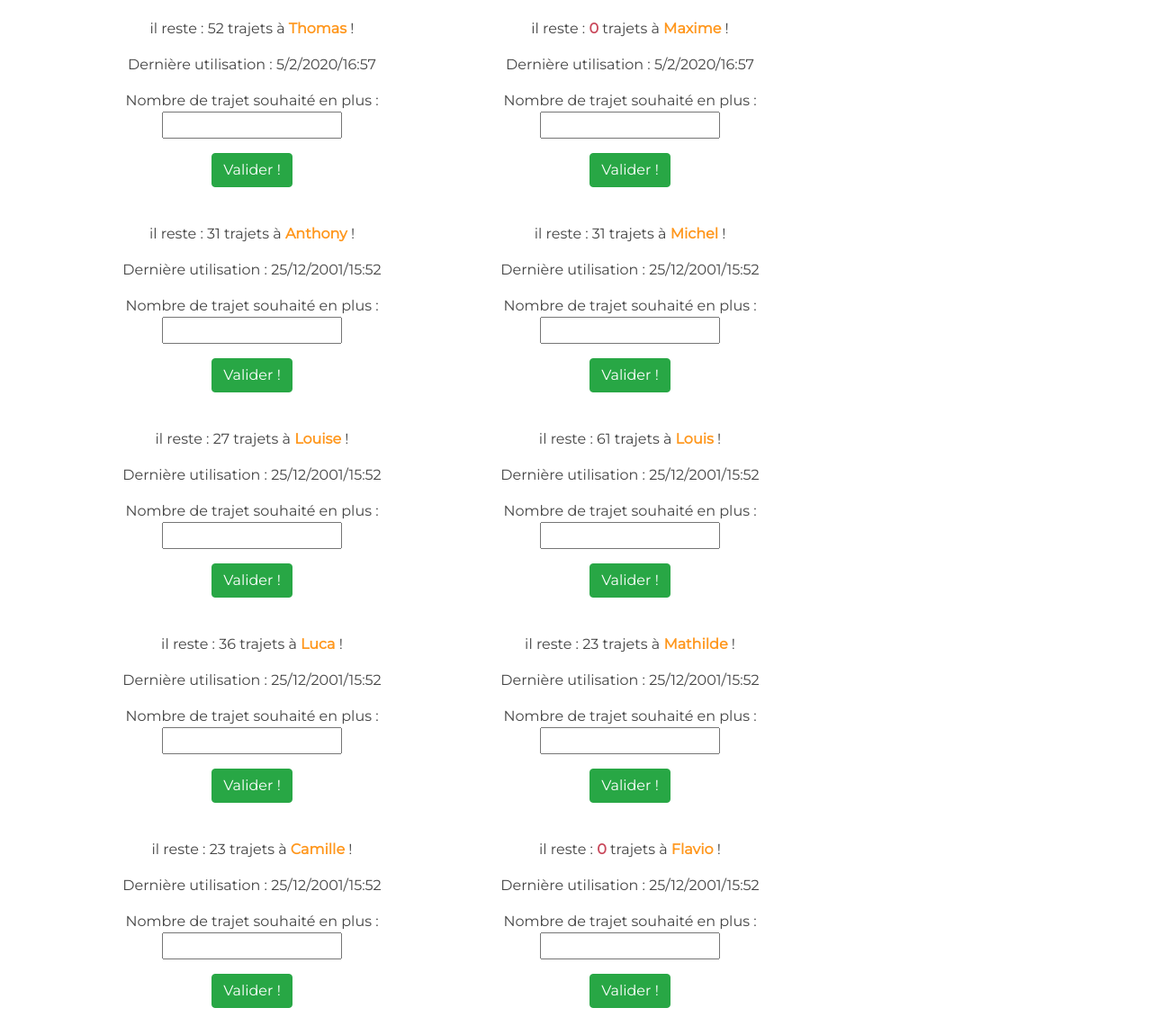
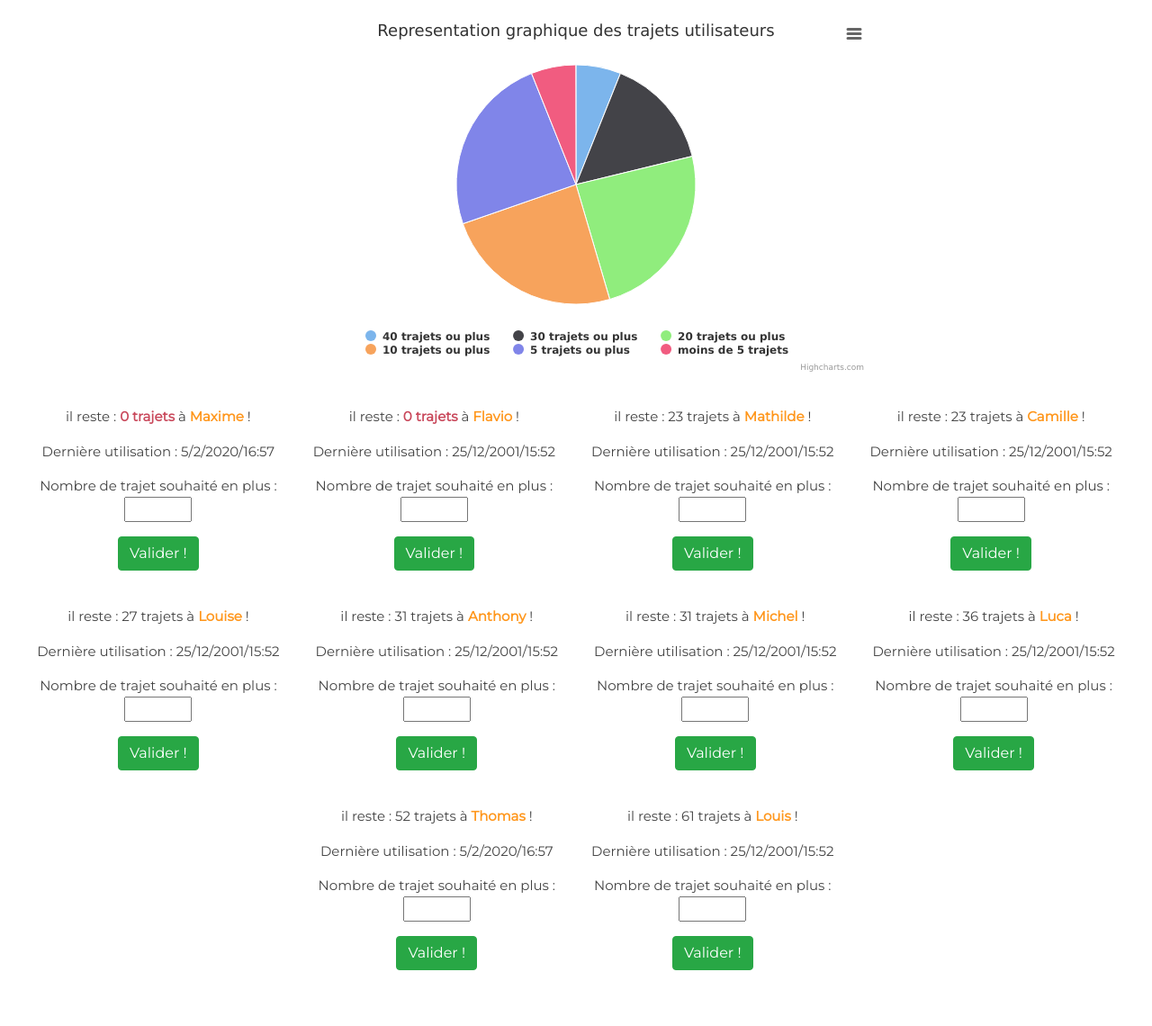
Before and after one commit to RAIDORM/MATCHA, a Flask app: page /admin in a window 1280 px wide. Shown: the whole page at 90% size. After the commit the page ends 1078 px from the top, so only its background shows below. Run offline with Flask 2, Linux system fonts and the light colour scheme; data comes from the database, SQL or seed files in the repository; both versions use the stored data as it was after the commit; some libraries are stand-ins or nearby versions.

Commit message:
Added graph and stylisation

```diff
--- a/matcha.py
+++ b/matcha.py
@@ -32,7 +32,8 @@ def bdd(uid):
     conn = sqlite3.connect('matcha.db')
     c = conn.cursor()
     now = datetime.datetime.now()
-    date = str(now.day) + '/' + str(now.month) + '/' + str(now.year) + ' ' + str(now.hour) + ':' +  str(now.minute)
+    date = str(now.day) + '/' + str(now.month) + '/' + str(now.year) + '/' + str(now.hour) + ':' + str(now.minute)
+    c.execute("INSERT INTO passages (date) values (?)", (date,))
     c.execute("SELECT * FROM users WHERE uid = ?", (uid,))
     result = c.fetchall()
     tickets = result[0][2] - 1
@@ -51,6 +52,7 @@ def bdd(uid):
         conn.commit()
     else:
         serial_writer('dv'.encode('ascii'))
-    conn.close()
+        conn.close()
+
 
 serial_listener()
--- a/server.py
+++ b/server.py
@@ -34,10 +34,28 @@ def payment():
 def admin():
     conn = sqlite3.connect('matcha.db')
     c = conn.cursor()
-    c.execute('SELECT name, tickets, bip_card_time, uid FROM users')
-    users = c.fetchall()
+    c.execute('SELECT name, tickets, bip_card_time, uid FROM users ORDER BY tickets ASC')
+    data = c.fetchall()
+    c.execute('SELECT date FROM passages')
+    passages = c.fetchall()
+    a, b, c, d, e, f= (0,)*6
+    for user in data:
+        tickets = user[1]
+        if tickets >= 40:
+            a += 1
+        if tickets >= 30:
+            b += 1
+        if tickets >= 20:
+            c += 1
+        if tickets >= 10:
+            d += 1
+        if tickets >= 5:
+            e += 1
+        if tickets < 5:
+            f += 1
+    graph = [a, b, c, d, e, f]
     conn.close()
-    return render_template("admin.html", users=users)
+    return render_template("admin.html", data=data, graph=graph)
 
 
 @app.route('/result', methods=['POST'])
--- a/static/index.css
+++ b/static/index.css
@@ -1,9 +1,7 @@
-.container{
-	font-family: 'Montserrat', sans-serif;
-}
-
-.row{
-    text-align: center;
+.success_container{
+    display: flex;
+    justify-content: center;
+    margin: 50px;
 }
 
 .name{
@@ -11,10 +9,31 @@
 	font-weight: bold;
 }
 
+.text{
+    text-align: center;
+}
+
+.orange{
+    color: #ffab40ff;
+    font-weight: bold;
+}
+
 .item{
 	text-align: center;
 	color: #444444;
 	margin: 20px;
+}
+
+.item-container{
+    font-family: 'Montserrat', sans-serif;
+    font-size: 15px;
+    display: flex;
+    flex-wrap: wrap;
+    justify-content: center;
+}
+
+#tickets_input{
+    width: 75px;
 }
 
 .urgent{
@@ -29,12 +48,47 @@
     margin: 150px;
 }
 
-.success{
-	text-align: center;
-	margin: 50px;
+
+.highcharts-figure, .highcharts-data-table table {
+    min-width: 320px;
+    max-width: 500px;
+    margin: 1em auto;
 }
 
-#logo{
-	width: 150px;
-	margin: 20px;
+#container {
+    height: 400px;
 }
+
+.highcharts-figure, .highcharts-data-table table {
+    min-width: 320px;
+    max-width: 660px;
+    margin: 1em auto;
+}
+
+.highcharts-data-table table {
+	font-family: Verdana, sans-serif;
+	border-collapse: collapse;
+	border: 1px solid #EBEBEB;
+	margin: 10px auto;
+	text-align: center;
+	width: 100%;
+	max-width: 500px;
+}
+.highcharts-data-table caption {
+    padding: 1em 0;
+    font-size: 1.2em;
+    color: #555;
+}
+.highcharts-data-table th {
+	font-weight: 600;
+    padding: 0.5em;
+}
+.highcharts-data-table td, .highcharts-data-table th, .highcharts-data-table caption {
+    padding: 0.5em;
+}
+.highcharts-data-table thead tr, .highcharts-data-table tr:nth-child(even) {
+    background: #f8f8f8;
+}
+.highcharts-data-table tr:hover {
+    background: #f1f7ff;
+}
--- a/templates/admin.html
+++ b/templates/admin.html
@@ -9,34 +9,91 @@
     <link rel="stylesheet" href="https://stackpath.bootstrapcdn.com/bootstrap/4.4.1/css/bootstrap.min.css" integrity="sha384-Vkoo8x4CGsO3+Hhxv8T/Q5PaXtkKtu6ug5TOeNV6gBiFeWPGFN9MuhOf23Q9Ifjh" crossorigin="anonymous">
     <link href="https://fonts.googleapis.com/css?family=Montserrat&display=swap" rel="stylesheet">
     <link rel="stylesheet" href="{{ url_for('static', filename='index.css') }}" />
-    <title>Hello, world!</title>
+    <title>Matcha Admin</title>
   </head>
   <body>
-  	<div class="container">
+  	<script src="https://code.highcharts.com/highcharts.js"></script>
+	<script src="https://code.highcharts.com/modules/exporting.js"></script>
+	<script src="https://code.highcharts.com/modules/accessibility.js"></script>
     <div class="row">
-				{% for user in users %}
-            	<div class="item col-4">
-            	<p> il reste :
-            	{% if user[1] == 0 %}
-            	<span class="urgent"> {{ user[1] }} </span>
-            	{% else %}
-            	{{ user[1] }}
-            	{% endif %}
-            	trajets à <span class="name">{{ user[0] }}</span> !</p>
-            	<p>Dernière utilisation : {{ user[2] }}</p>
+        <div class="col-12">
+            <figure class="highcharts-figure">
+                <div id="pie"></div>
+            </figure>
+        </div>
+    </div>
+    <div class="item-container">
+        {% for data in data %}
+        <div class="item">
+            <p> il reste : {% if data[1] == 0 %}
+                <span class="urgent"> {{ data[1] }} {% else %} {{ data[1] }} {% endif %} trajets</span> à <span class="name">{{ data[0] }}</span> !</p>
+            <p>Dernière utilisation : {{ data[2] }}</p>
             <form action="http://localhost:5000/result" method="POST" accept-charset="utf-8">
                 <p>
                     Nombre de trajet souhaité en plus :
-            			<input type="text" name="nb_trajet">
-            			<input type="hidden" name="uid" value="{{ user[3] }}">
-            			<input type="hidden" name="trajet_actuel" value="{{ user[1] }}">
+                    <br>
+                    <input type="number" name="nb_trajet" id="tickets_input">
+                    <input type="hidden" name="uid" value="{{ data[3] }}">
+                    <input type="hidden" name="trajet_actuel" value="{{ data[1] }}">
                 </p>
                 <button type="submit" class="btn btn-success">Valider !</button>
             </form>
         </div>
         {% endfor %}
     </div>
-		</div>
-  	</div>
+  <script type="text/javascript">
+Highcharts.chart('pie', {
+    chart: {
+        plotBackgroundColor: null,
+        plotBorderWidth: null,
+        plotShadow: false,
+        type: 'pie'
+    },
+    title: {
+        text: 'Representation graphique des trajets utilisateurs'
+    },
+    tooltip: {
+        pointFormat: '{series.name}: <b>{point.percentage:.1f}%</b>'
+    },
+    accessibility: {
+        point: {
+            valueSuffix: '%'
+        }
+    },
+    plotOptions: {
+        pie: {
+            allowPointSelect: true,
+            cursor: 'pointer',
+            dataLabels: {
+                enabled: false
+            },
+            showInLegend: true
+        }
+    },
+    series: [{
+        name: 'Brands',
+        colorByPoint: true,
+        data: [{
+            name: '40 trajets ou plus',
+            y: {{ graph[0] }}
+        }, {
+            name: '30 trajets ou plus',
+            y: {{ graph[1] }}
+        }, {
+            name: '20 trajets ou plus',
+            y: {{ graph[2] }}
+        }, {
+            name: '10 trajets ou plus',
+            y: {{ graph[3] }}
+        }, {
+            name: '5 trajets ou plus',
+            y: {{ graph[4] }}
+        }, {
+            name: 'moins de 5 trajets',
+            y: {{ graph[5] }}
+        }]
+    }]
+});
+</script>
   </body>
 </html>
--- a/templates/index.html
+++ b/templates/index.html
@@ -6,16 +6,14 @@
     <link rel="stylesheet" href="https://stackpath.bootstrapcdn.com/bootstrap/4.4.1/css/bootstrap.min.css" integrity="sha384-Vkoo8x4CGsO3+Hhxv8T/Q5PaXtkKtu6ug5TOeNV6gBiFeWPGFN9MuhOf23Q9Ifjh" crossorigin="anonymous">
     <link href="https://fonts.googleapis.com/css?family=Montserrat&display=swap" rel="stylesheet">
     <link rel="stylesheet" href="{{ url_for('static', filename='index.css') }}" />
-    <script src="https://kit.fontawesome.com/588fbe26fd.js" crossorigin="anonymous"></script>
 </head>
 <body>
-	<img src="../static/images/bande5.png" alt="" id="logo">
     <div class="container">
         <div class="row form">
             <div class="col-12">
                 <form action="http://localhost:5000/" method="POST" accept-charset="utf-8" class="form">
                     <input type="text" name="name">
-                    <button type="submit" class="btn btn-outline-secondary btn-sm">Recherche</button>
+                    <button type="submit" class="btn btn-success">Valider !</button>
                 </form>
             </div>
         </div>
--- a/templates/user.html
+++ b/templates/user.html
@@ -13,7 +13,7 @@
             {% for user_info in data %}
             <p>Bonjour <span class="name">{{ user_info[0] }}</span> il vous reste {{user_info[1] }} trajets !</p>
             <form action="http://localhost:5000/result" method="post">
-                <p>Nombre de trajet souhaité en plus : <input type="text" name="nb_trajet"></p>
+                <p>Nombre de trajet souhaité en plus : <input type="number" name="nb_trajet"></p>
                 <p>numéro carte : <input type="text"></p>
                 <p>expire le : <input type="text"></p>
                 <p>VCC : <input type="password"></p>
```
Also changed, not shown: templates/success.html (+5 -5 lines), matcha.db. Lines whose indentation alone changed are shown as unchanged.
